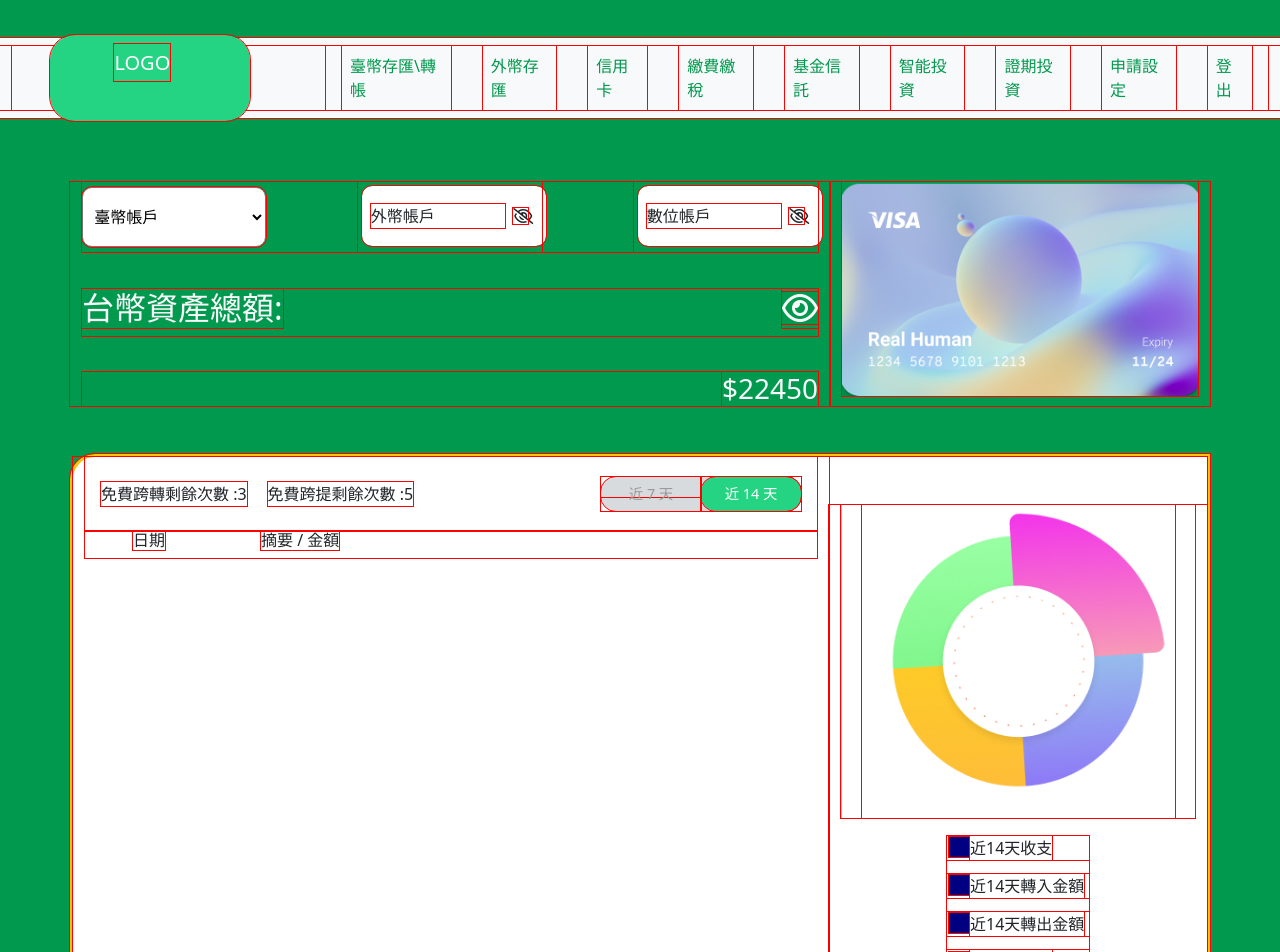
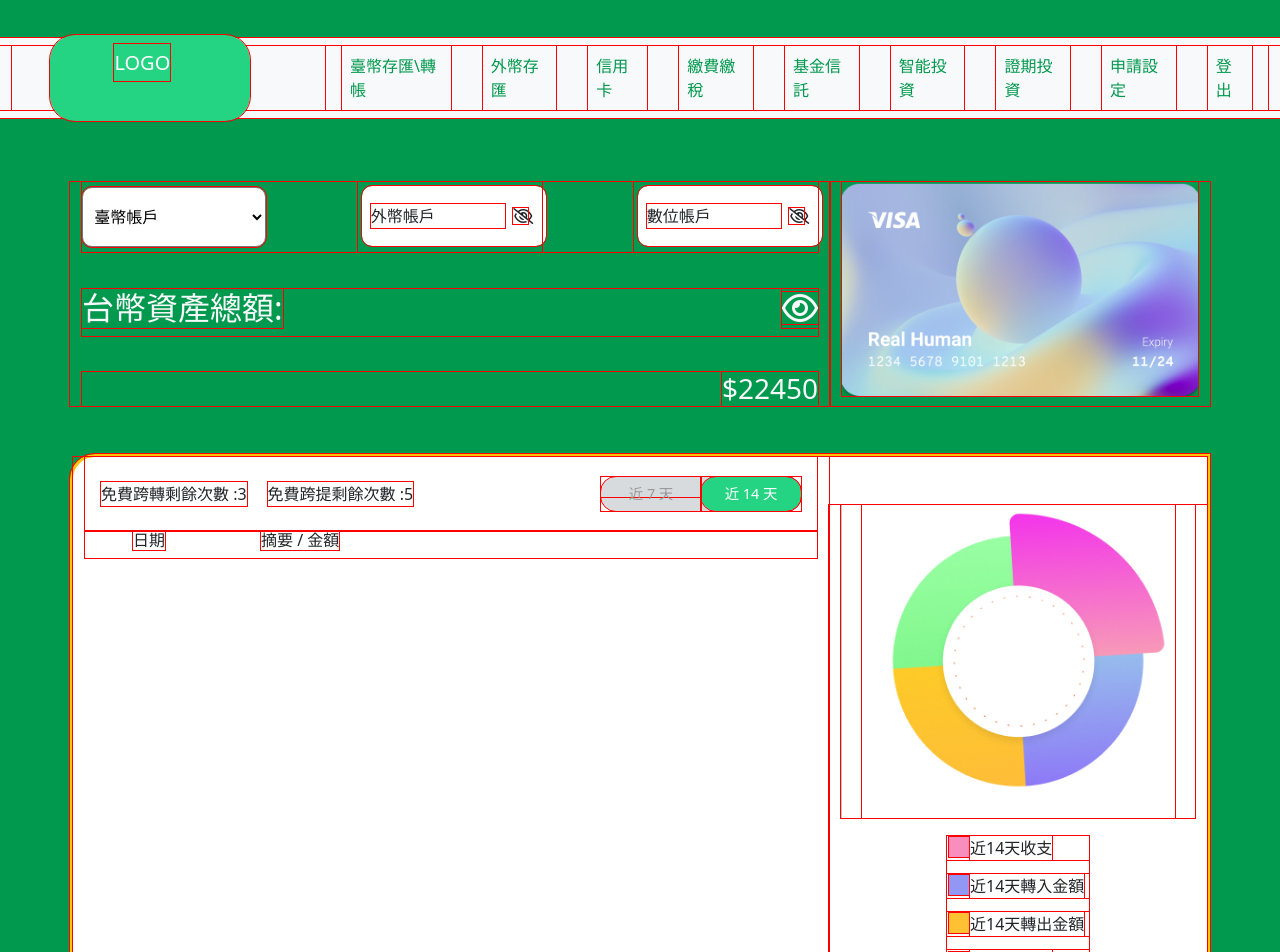
Before and after one commit to kris04090513/fstop-practice01, an Angular app: page / in a window 1280 px wide. Shown: the top 952 px of the page. Built offline with nearby package versions, Linux system fonts and the light colour scheme.

Commit message:
chart item color change

```diff
--- a/src/app/chart-item/chart-item.component.html
+++ b/src/app/chart-item/chart-item.component.html
@@ -1,4 +1,4 @@
 <div class="chart-desc">
-    <div class="rect"></div>
-    <div class="chart-text">{{chartTitle}}</div>
+    <div class="rect" style.backgroundColor="{{chartItem.bgc}}"></div>
+    <div class="chart-text">{{chartItem.title}}</div>
 </div>
--- a/src/app/chart-item/chart-item.component.ts
+++ b/src/app/chart-item/chart-item.component.ts
@@ -6,7 +6,7 @@ import { Component, Input, OnInit } from '@angular/core';
   styleUrls: ['./chart-item.component.css']
 })
 export class ChartItemComponent implements OnInit {
-  @Input() chartTitle = "近14天收支123"
+  @Input() chartItem = { title: '', bgc: '' }
   constructor() { }
 
   ngOnInit(): void {
--- a/src/app/list-board/list-board.component.html
+++ b/src/app/list-board/list-board.component.html
@@ -32,8 +32,8 @@
                 <img src="assets/image/chart.png" alt="chart">
             </div>
             <div class="cart-items">
-                <app-chart-item *ngFor="let i of chartTitle" [chartTitle]=i
-                    [ngStyle]="{'background-color': chartColor}"></app-chart-item>
+                <app-chart-item *ngFor="let i of chartItem" [chartItem]=i
+                   ></app-chart-item>
             </div>
         </div>
     </div>
--- a/src/app/list-board/list-board.component.ts
+++ b/src/app/list-board/list-board.component.ts
@@ -22,8 +22,18 @@ export class ListBoardComponent implements OnInit {
   // date: string = "2022/01/05";
   // detail: string = "手續費狒狒"
   // money: number = 0;
-  chartTitle = ['近14天收支', '近14天轉入金額', '近14天轉出金額', '近14天利息'];
-  chartColor = ['#F78EBD', '#9197F2', '#FEC133', '#8EFB99'];
+  chartItem = [{ title: '近14天收支', bgc: '#F78EBD' },
+    { title: '近14天轉入金額', bgc: '#9197F2' },
+    { title: '近14天轉出金額', bgc: '#FEC133' },
+    { title: '近14天利息', bgc: '#8EFB99' }];
+
+    // chartItem = {
+  //   [title: '近14天收支', bgc: '#F78EBD'] ,
+  //   [title: '近14天轉入金額', bgc: '#9197F2' ],
+  //   [title: '近14天轉出金額', bgc: '#FEC133'] ,
+  //   [title: '近14天利息', bgc: '#8EFB99' ]
+  // };
+  // chartColor = ['#F78EBD', '#9197F2', '#FEC133', '#8EFB99'];
   constructor(private http: HttpClient) { }
 
 
```
